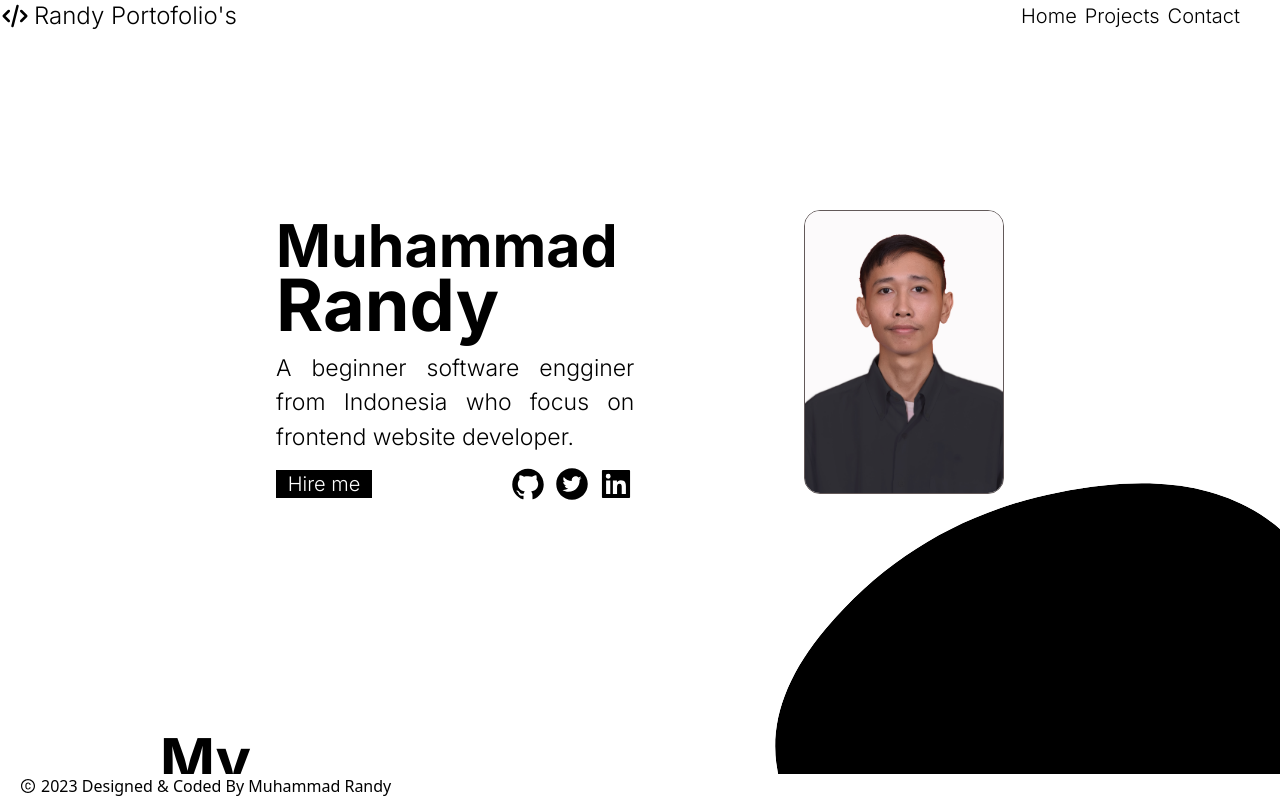
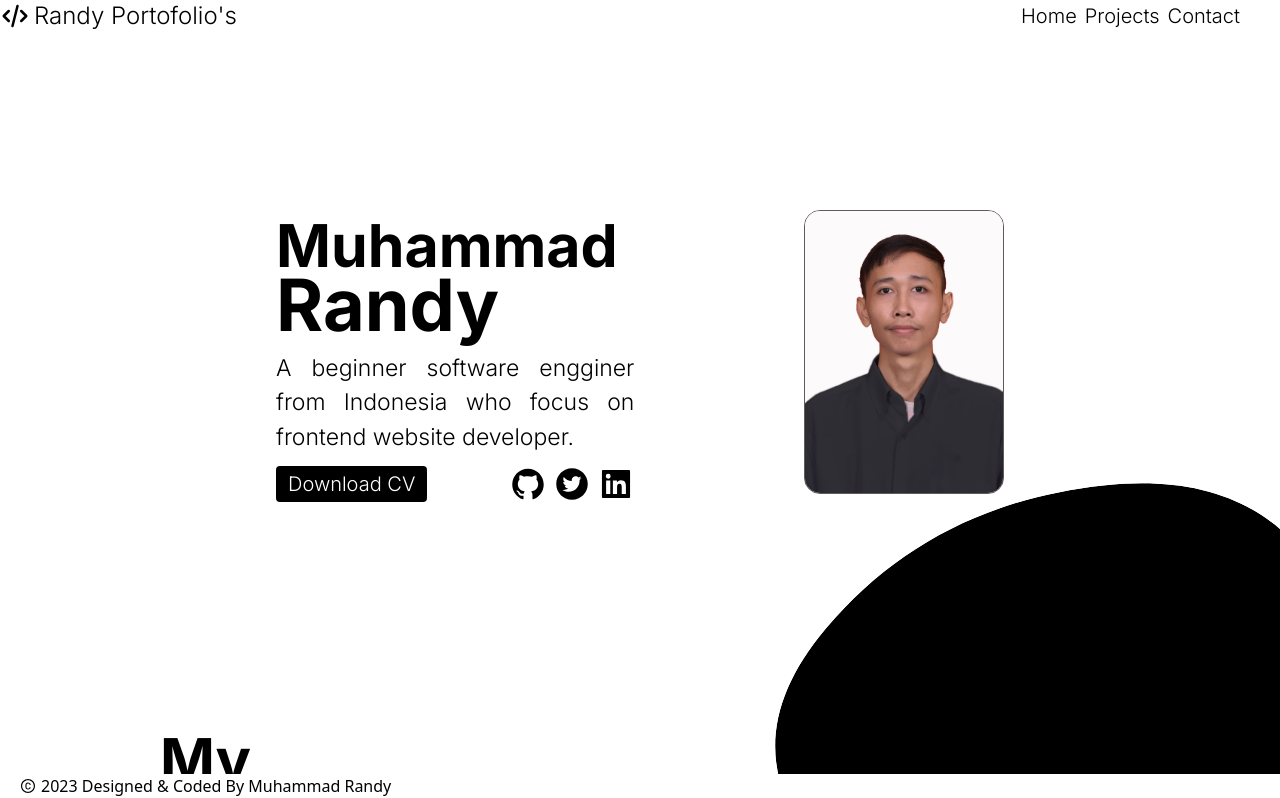
Before and after one commit to MuhRandy/portofolio-website, a React (Vite) app: page / in a window 1280 px wide. Shown: the top 798 px of the page. Built offline with nearby package versions, Linux system fonts and the light colour scheme; a web font is replaced by a local one.

Commit message:
update about and delete duplicate folder

```diff
--- a/src/sections/About.jsx
+++ b/src/sections/About.jsx
@@ -1,7 +1,6 @@
 import profil from "../assets/profil.jpg";
 import blob from "../assets/blob.svg";
 import blob2 from "../assets/blob2.svg";
-import { BsFillMoonStarsFill } from "react-icons/bs";
 import {
   AiFillTwitterCircle,
   AiFillLinkedin,
@@ -24,8 +23,8 @@ export default function About() {
           website developer.
         </div>
         <div className="flex items-center justify-between w-[80%]">
-          <button className="bg-black text-white w-24 h-7 text-xl">
-            Hire me
+          <button className="bg-black text-white px-3 rounded py-1 text-xl">
+            Download CV
           </button>
           <div className="flex text-4xl gap-2">
             <AiFillGithub />
```
Also changed, not shown: src/assets/profilnew.png (added).
